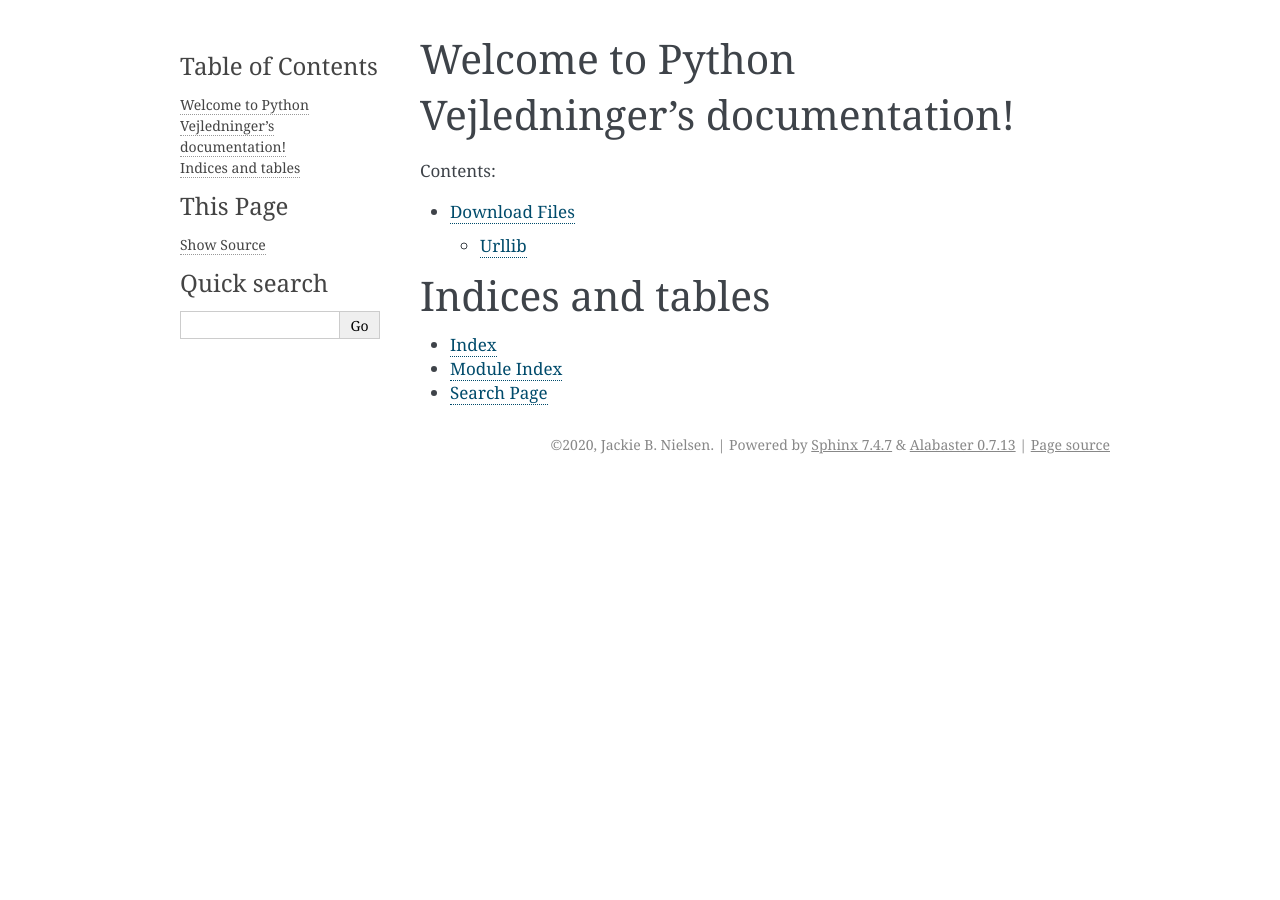
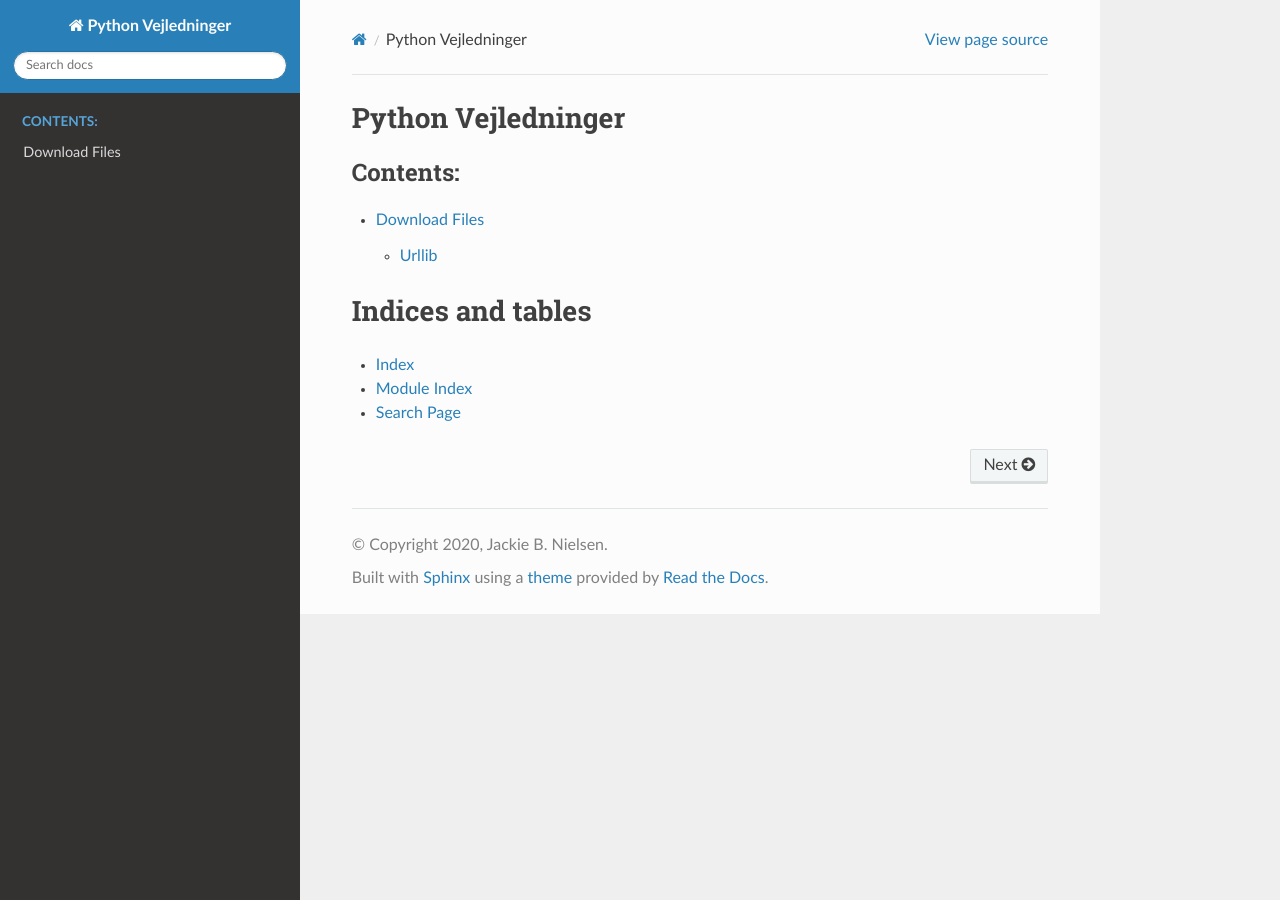
Before and after one commit to brundtoe/python-ubuntu, a Sphinx documentation site: the page built from docs/source/index.rst, in a window 1280 px wide. Built offline with Sphinx 7.4.7 and the Read the Docs theme 2.0.0, drawn with Linux system fonts in a browser that asks for light colours.

Commit message:
skiftet doc theme til sphinx_rtd_theme

```diff
--- a/docs/source/conf.py
+++ b/docs/source/conf.py
@@ -13,11 +13,11 @@
 # import os
 # import sys
 # sys.path.insert(0, os.path.abspath('.'))
-
+import sphinx_rtd_theme
 
 # -- Project information -----------------------------------------------------
 
-project = 'PythonVejledninger'
+project = 'Python Vejledninger'
 copyright = '2020, Jackie B. Nielsen'
 author = 'Jackie B. Nielsen'
 
@@ -30,7 +30,7 @@ release = '1'
 # Add any Sphinx extension module names here, as strings. They can be
 # extensions coming with Sphinx (named 'sphinx.ext.*') or your custom
 # ones.
-extensions = [
+extensions = ['sphinx_rtd_theme'
 ]
 
 # Add any paths that contain templates here, relative to this directory.
@@ -47,7 +47,7 @@ exclude_patterns = []
 # The theme to use for HTML and HTML Help pages.  See the documentation for
 # a list of builtin themes.
 #
-html_theme = 'alabaster'
+html_theme = 'sphinx_rtd_theme'
 
 # Add any paths that contain custom static files (such as style sheets) here,
 # relative to this directory. They are copied after the builtin static files,
--- a/docs/source/index.rst
+++ b/docs/source/index.rst
@@ -3,8 +3,8 @@
    You can adapt this file completely to your liking, but it should at least
    contain the root `toctree` directive.
 
-Welcome to Python Vejledninger's documentation!
-===============================================
+Python Vejledninger
+===================
 
 .. toctree::
    :maxdepth: 2
```
Also changed, not shown: readme.md (+1 -0 lines).
